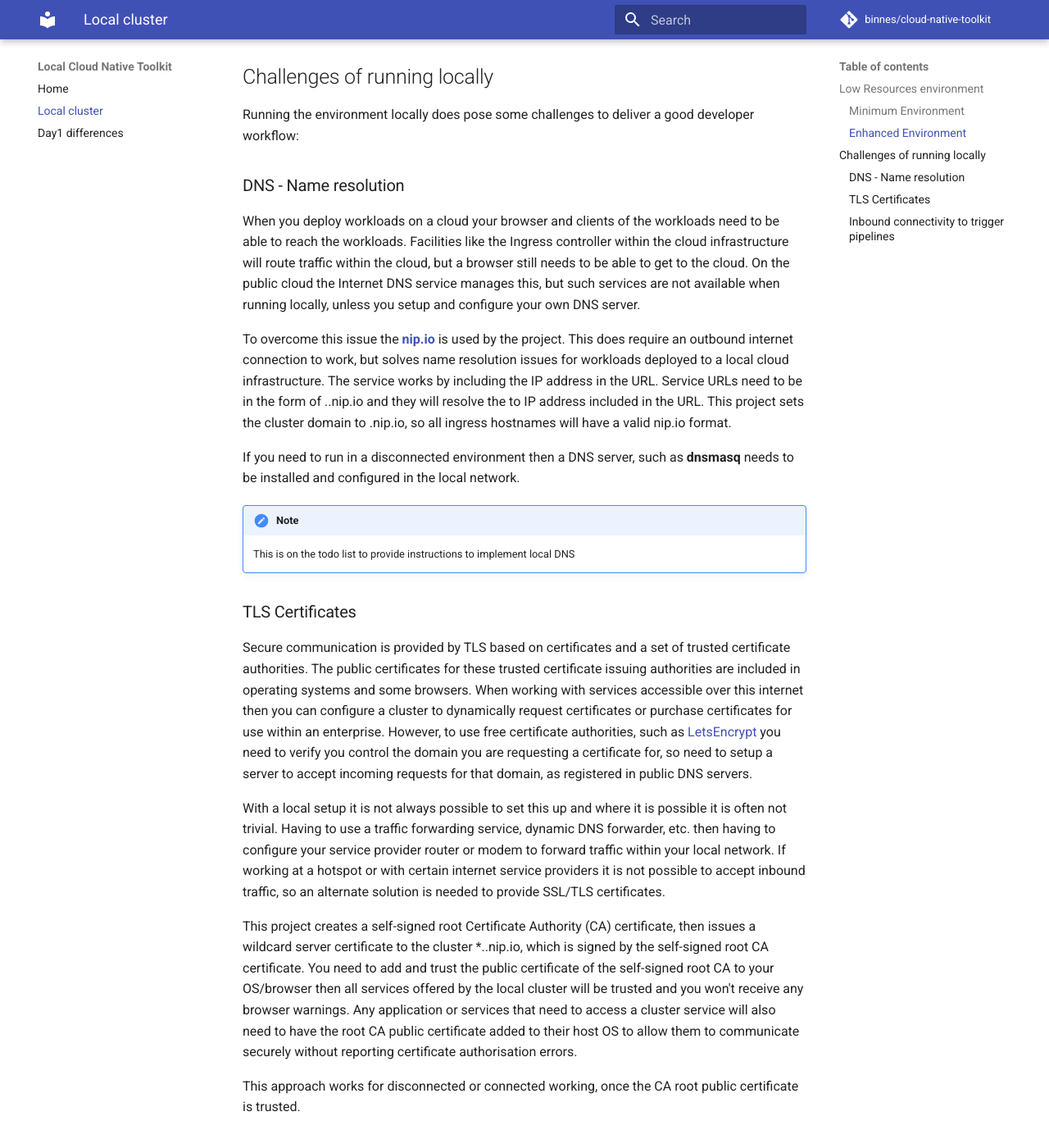
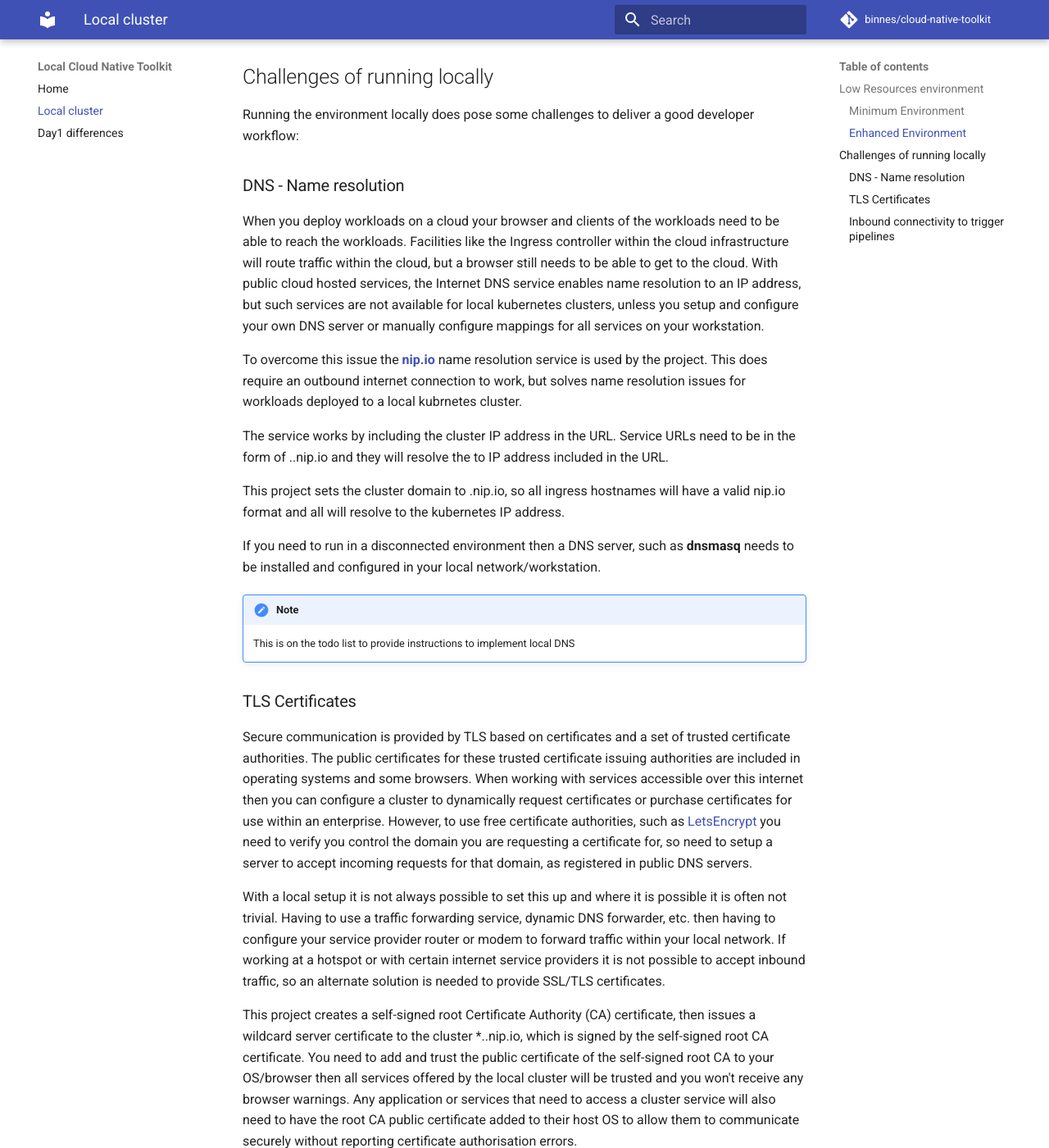
Before and after one commit to binnes/cloud-native-toolkit, an MkDocs documentation site: the page built from docs/localCloudNativeToolkit.md, in a window 1280 px wide and 1400 px high, scrolled down 1311 px. Shown: the whole window at 82% size. Built offline with MkDocs 1.6.1 and Material for MkDocs 9.7.7, drawn with Linux system fonts in a browser that asks for light colours; comment, search, counter and statistics services are not loaded; some of the changed text lies outside the part shown.

Commit message:
doc updates

```diff
--- a/docs/localCloudNativeToolkit.md
+++ b/docs/localCloudNativeToolkit.md
@@ -33,11 +33,15 @@ Running the environment locally does pose some challenges to deliver a good deve
 
 ### DNS - Name resolution
 
-When you deploy workloads on a cloud your browser and clients of the workloads need to be able to reach the workloads.  Facilities like the Ingress controller within the cloud infrastructure will route traffic within the cloud, but a browser still needs to be able to get to the cloud.  On the public cloud the Internet DNS service manages this, but such services are not available when running locally, unless you setup and configure your own DNS server.
+When you deploy workloads on a cloud your browser and clients of the workloads need to be able to reach the workloads.  Facilities like the Ingress controller within the cloud infrastructure will route traffic within the cloud, but a browser still needs to be able to get to the cloud.  With public cloud hosted services, the Internet DNS service enables name resolution to an IP address, but such services are not available for local kubernetes clusters, unless you setup and configure your own DNS server or manually configure mappings for all services on your workstation.
 
-To overcome this issue the [**nip.io**](https://nip.io) is used by the project.  This does require an outbound internet connection to work, but solves name resolution issues for workloads deployed to a local cloud infrastructure.  The service works by including the IP address in the URL.  Service URLs need to be in the form of <service name>.<ip address>.nip.io and they will resolve the to IP address included in the URL.  This project sets the cluster domain to <minikube ip address>.nip.io, so all ingress hostnames will have a valid nip.io format.
+To overcome this issue the [**nip.io**](https://nip.io) name resolution service is used by the project.  This does require an outbound internet connection to work, but solves name resolution issues for workloads deployed to a local kubrnetes cluster.
 
-If you need to run in a disconnected environment then a DNS server, such as **dnsmasq** needs to be installed and configured in the local network.
+The service works by including the cluster IP address in the URL.  Service URLs need to be in the form of <service name>.<ip address>.nip.io and they will resolve the to IP address included in the URL.
+
+This project sets the cluster domain to <minikube ip address>.nip.io, so all ingress hostnames will have a valid nip.io format and all will resolve to the kubernetes IP address.
+
+If you need to run in a disconnected environment then a DNS server, such as **dnsmasq** needs to be installed and configured in your local network/workstation.
 
 !!! note
     This is on the todo list to provide instructions to implement local DNS
@@ -54,4 +58,8 @@ This approach works for disconnected or connected working, once the CA root publ
 
 ### Inbound connectivity to trigger pipelines
 
-The Cloud Native Toolkit relies heavily on the source control system, usually github.  However, part of the workflow requires git hooks to fire and initiate actions within the development environment.  When running on public cloud infrastructure github.com is able to connect with the required services running the developer workflow, but in a local environment this is not possible.  To provide the integrated developer workflow this project installs a private git service on the cluster, so git hooks can be configured to initiate workflows within the local cluster.  The current choice of private git service is [Gitea](https://gitea.io), but the Cloud Native Toolkit has just added support for [Gogs](https://gogs.io), so it may be preferable to adopt that in the future?
+The Cloud Native Toolkit relies heavily on the source control system, usually github.  However, part of the workflow requires git hooks to fire and initiate actions within the development environment.  When running on public cloud infrastructure github.com is able to connect with the required services running the developer workflow, but in a local environment this is not possible.
+
+To provide the integrated developer workflow this project installs a private git service on the cluster, so git hooks can be configured to initiate workflows within the local cluster.
+
+The current choice of private git service is [Gitea](https://gitea.io), but the Cloud Native Toolkit has just added support for [Gogs](https://gogs.io), so it may be preferable to adopt that in the future?
```
